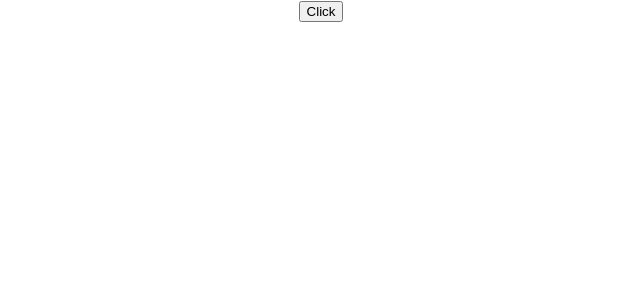
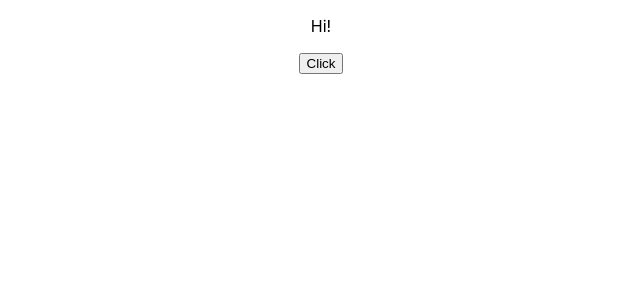
Before and after one commit to SebNik/Javascript-Basics, a React (Create React App) app in the folder 07-React-App/first-app/: page / in a window 1280 px wide. Shown: the top 300 px of the page, without its empty margins (319-959 px from the left). Built offline with nearby package versions, Linux system fonts and the light colour scheme.

Commit message:
working event bind for message in click comentent class

```diff
--- a/07-React-App/first-app/src/components/ClassClick.js
+++ b/07-React-App/first-app/src/components/ClassClick.js
@@ -1,14 +1,26 @@
 import React, { Component } from 'react'
 
 export class ClassClick extends Component {
+    constructor(props) {
+        super(props)
+
+        this.state = {
+             message: "Hi!"
+        }
+    }
+
+
     clickHandler(){
-        console.log('Button clicked')
+        this.setState(
+            { message: "Bye!" }
+        )
     }
 
     render() {
         return (
             <div>
-                <button onClick={this.clickHandler}>Click</button>
+                <p>{this.state.message}</p>
+                <button onClick={this.clickHandler.bind(this)}>Click</button>
             </div>
         )
     }
```
